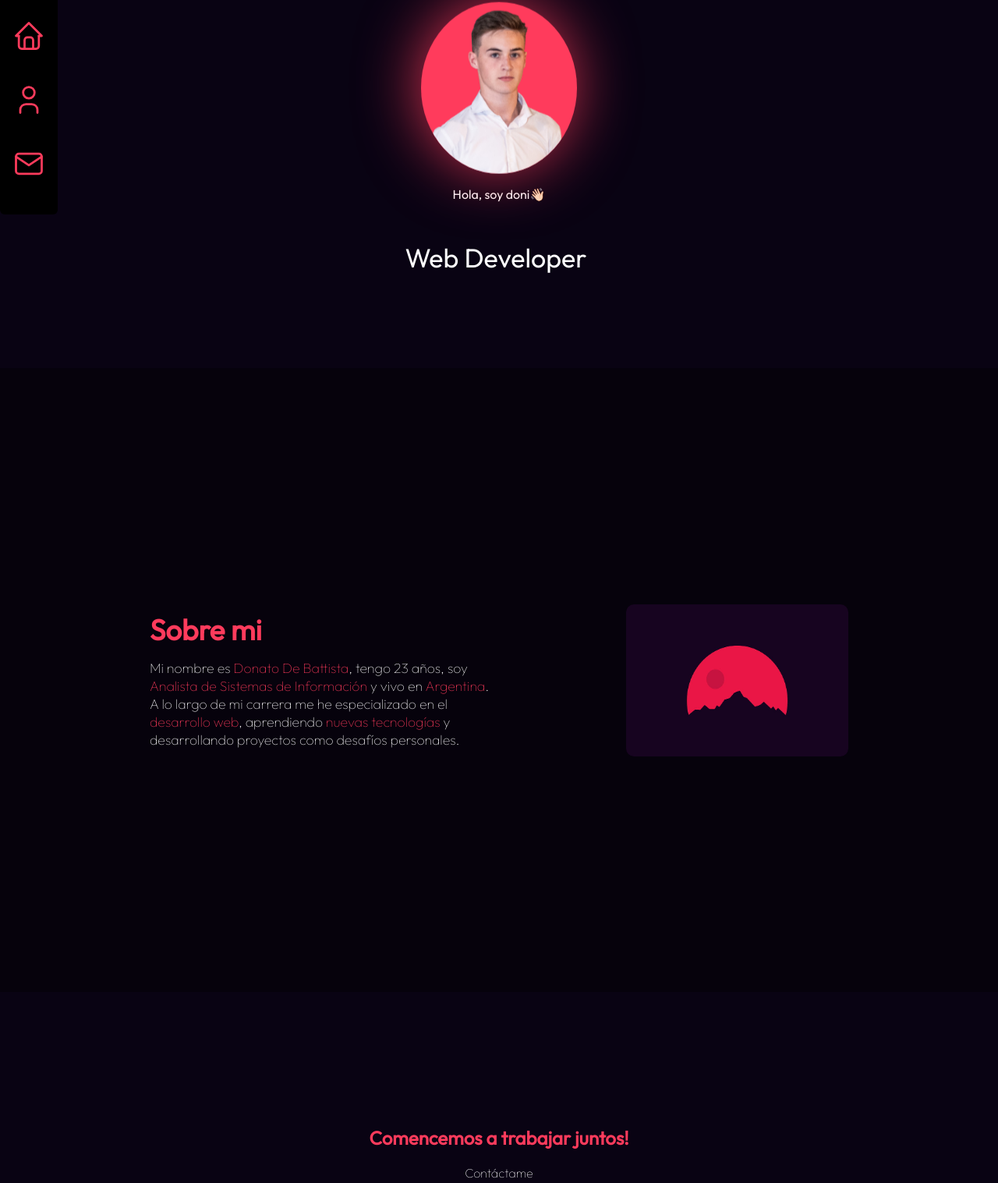
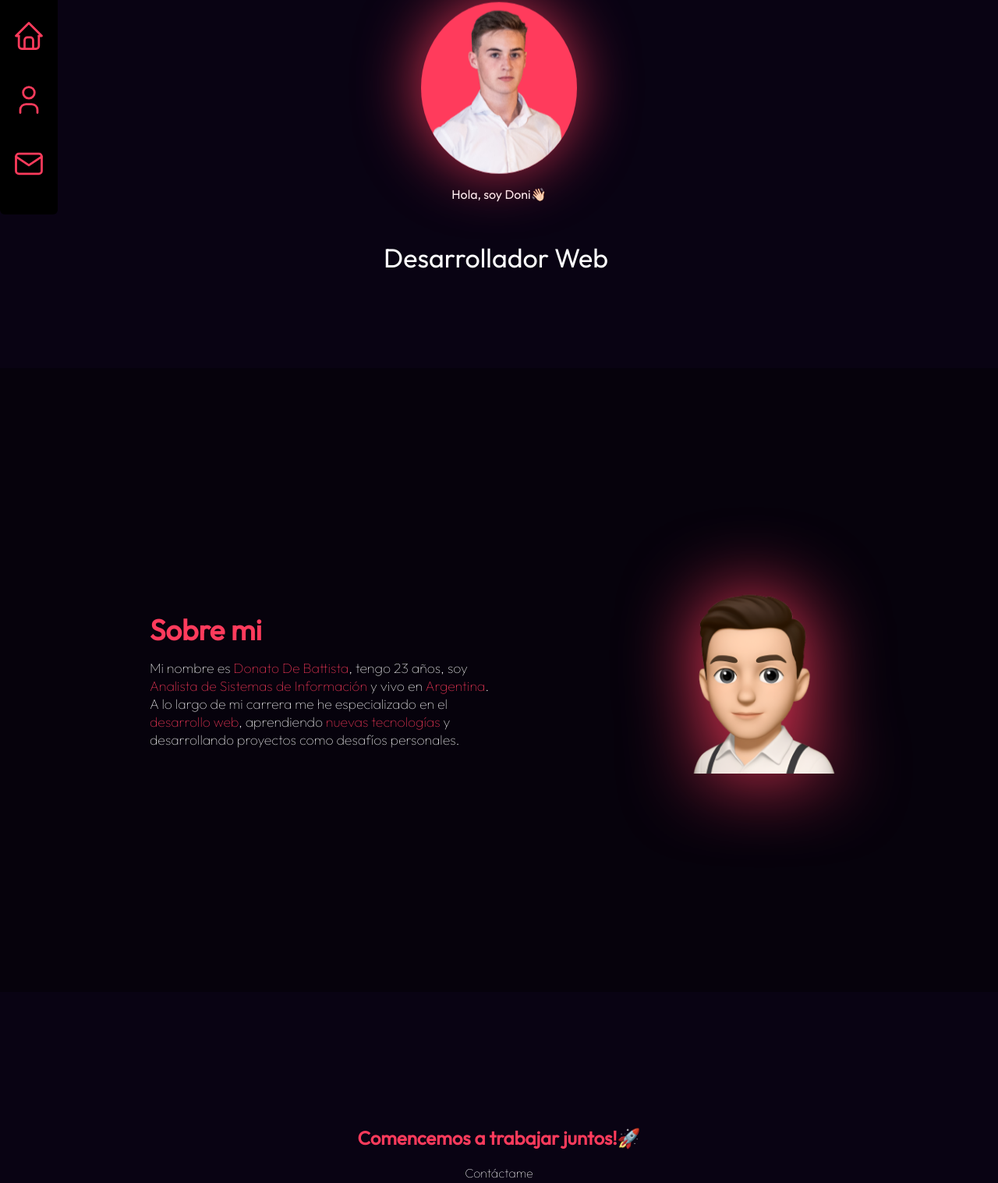
Before and after one commit to donatodebattista/donatodebattista.github.io, a plain HTML site: page index.html in a window 1280 px wide. Shown: the part 215-1732 px from the top of the page at 78% size. Drawn offline with nearby package versions, Linux system fonts and the light colour scheme.

Commit message:
add-avatar

```diff
--- a/app.js
+++ b/app.js
@@ -2,7 +2,7 @@ const btn = document.getElementById('send-email-button');
 const email_input = document.getElementById('from_email');
 const message = document.getElementById('message');
 
-const texto = "Web Developer";
+const texto = "Desarrollador Web";
 let i = 0;
 const velocidad = 200;
 
--- a/index.html
+++ b/index.html
@@ -46,7 +46,7 @@
     <hr>
     <div class="menu">
         <a href="#1">
-            <svg xmlns="http://www.w3.org/2000/svg" class="icon icon-tabler icon-tabler-home" width="44" height="44" viewBox="0 0 24 24" stroke-width="1.5" stroke="#ff3b5c" fill="none" stroke-linecap="round" stroke-linejoin="round">
+            <svg xmlns="http://www.w3.org/2000/svg" class="icon icon-tabler icon-tabler-home" width="44" height="44" viewBox="0 0 24 24" stroke-width="1.5" stroke="#fff" fill="none" stroke-linecap="round" stroke-linejoin="round">
                 <path stroke="none" d="M0 0h24v24H0z" fill="none"/>
                 <polyline points="5 12 3 12 12 3 21 12 19 12" />
                 <path d="M5 12v7a2 2 0 0 0 2 2h10a2 2 0 0 0 2 -2v-7" />
@@ -74,7 +74,7 @@
 
     <section class="presentation-section">
         <img src="./images/doni-sin-fondo.png" alt="Doni-image">
-        <p>Hola, soy doni👋🏻</p>
+        <p>Hola, soy Doni👋🏻</p>
 
         <div id="escribir-texto">
 
@@ -88,14 +88,14 @@
                 <p>Mi nombre es <span>Donato De Battista</span>, tengo 23 años, soy <span>Analista de Sistemas de Información</span> y vivo en <span>Argentina</span>. A lo largo de mi carrera me he especializado en el <span>desarrollo web</span>, aprendiendo <span>nuevas tecnologías</span> y desarrollando proyectos como desafíos personales.
             </div>
 
-            <img src="./images/moon-mountain.jpg" alt="moon-mountain">
+            <img src="./images/avatar4.png" alt="avatar-doni">
         </div>
     </section>
 
 
     <div id="contact-me" class="contact-container">
         <div class="contact-text">
-            <h2>Comencemos a trabajar juntos!</h2>
+            <h2>Comencemos a trabajar juntos!🚀</h2>
             <p>Contáctame</p>
         </div>
 
--- a/styles.css
+++ b/styles.css
@@ -1,6 +1,5 @@
 :root{
     --textColor: rgb(255, 255, 255);
-    --textColorHover: #fbff00;
 
     --backgroudColor: #090313;
 
@@ -18,7 +17,6 @@
 
     --primaryColor: #fffc3b;
     --primaryColorHover: rgb(249, 250, 202);
-
 } */
 
 *{
@@ -152,6 +150,10 @@ hr{
 
 #msg-icon-menu svg{
     margin-bottom: 0;
+}
+
+.icon{
+    stroke: var(--primaryColor);
 }
 
 /*SECCION PRESENTACION**/
@@ -295,11 +297,11 @@ hr{
 }
 
 .about-me-container img{
-    width: 285px;
-    height: 195px;
+    width: 240px;
     border-radius: 10px;
     align-self: center;
     position: relative;
+    filter: drop-shadow(1px 1px 50px var(--primaryColor));
 }
 
 
@@ -317,7 +319,7 @@ hr{
 }
 
 .contact-container .contact-text h2{
-    color: #ff3b5c;
+    color: var(--primaryColor);
     margin-bottom: 20px;
 }
 
```
Also changed, not shown: images/avatar4.png (added).
